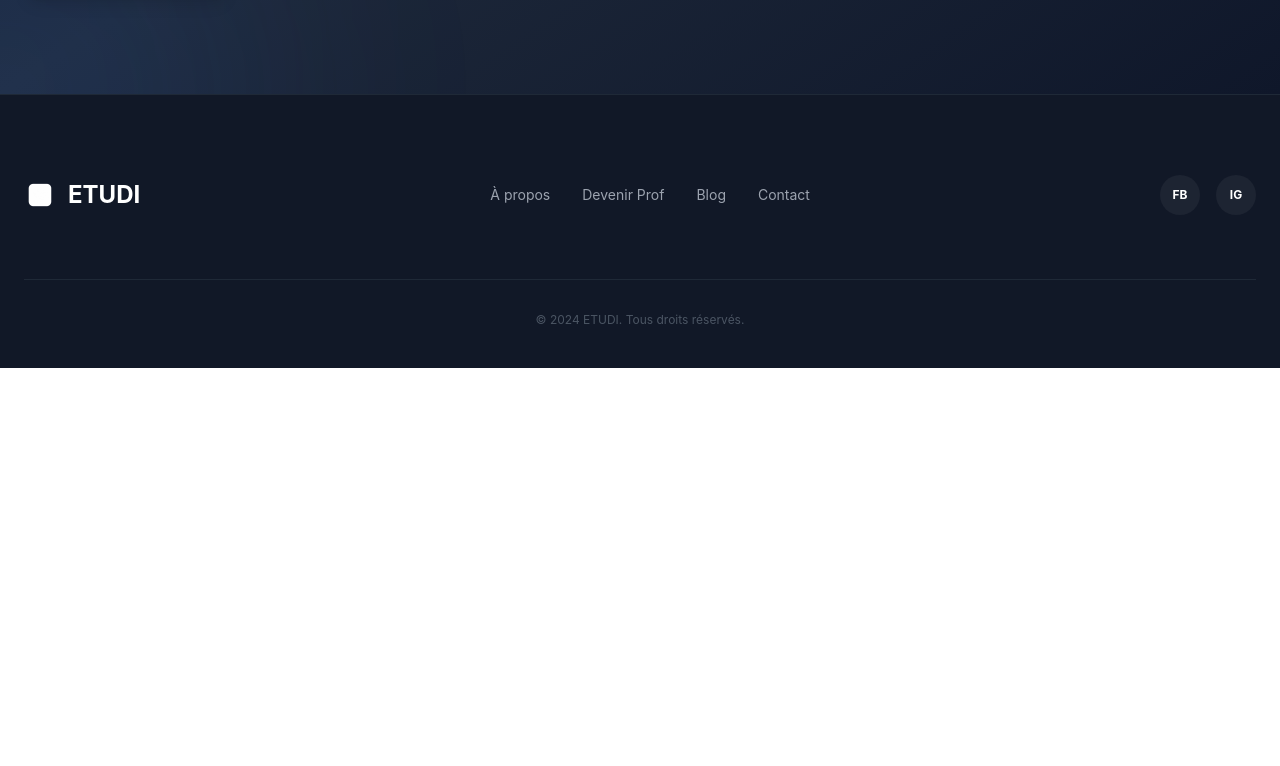
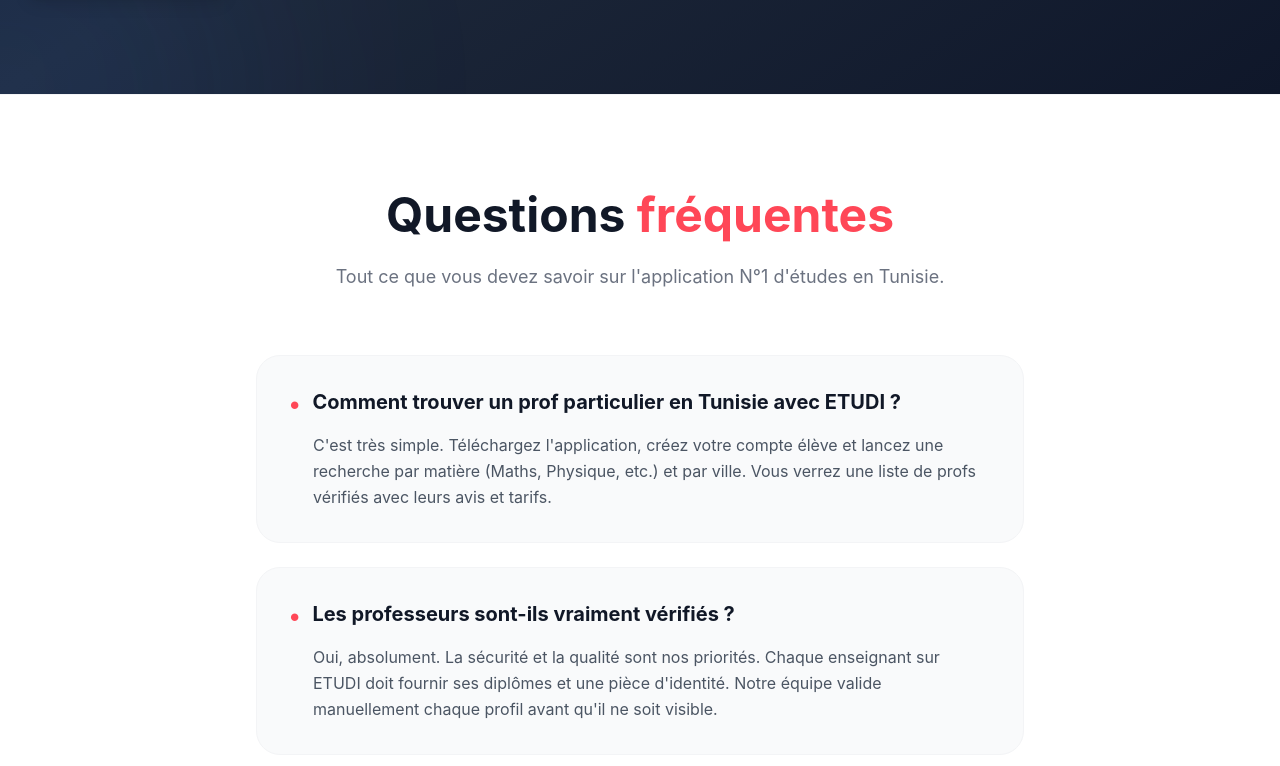
Before and after one commit to Marw1BS/etudi_web, a React (Vite) app: page / in a window 1280 px wide. Shown: the part 8074-8840 px from the top of the page. Before the commit the page ends 8442 px from the top, so only its background shows below. Built offline with nearby package versions, Linux system fonts and the light colour scheme.

Commit message:
feat: Add visible FAQ and hidden SEO article + Fix favicon

```diff
--- a/index.html
+++ b/index.html
@@ -3,7 +3,7 @@
 
 <head>
     <meta charset="UTF-8">
-    <link rel="icon" type="image/x-icon" href="/images/logo_etudi.webp">
+    <link rel="icon" type="image/webp" href="/images/logo_etudi.webp">
     <meta name="viewport" content="width=device-width, initial-scale=1.0">
     <title>ETUDI - L'App N°1 pour tes Études en Tunisie | Télécharger</title>
     <meta name="description"
@@ -57,11 +57,52 @@
         <div style="opacity: 0; position: absolute; pointer-events: none; z-index: -1;">
             <h1>ETUDI - Trouver un Prof particulier en Tunisie</h1>
             <h2>L'application N°1 pour réussir vos études</h2>
-            <p>
-                Téléchargez ETUDI, l'app de référence en Tunisie pour le soutien scolaire.
-                Trouvez facilement un enseignant certifié, suivez vos cours et améliorez vos notes.
-                Disponible sur iOS et Android.
-            </p>
+            <div vocab="https://schema.org/" typeof="Article">
+                <p>
+                    <strong>ETUDI</strong> est la première application mobile dédiée au <strong>soutien scolaire en
+                        Tunisie</strong>.
+                    Que vous soyez élève au lycée, collégien ou étudiant, notre plateforme connecte instantanément les
+                    apprenants
+                    avec des <strong>professeurs particuliers vérifiés</strong> dans toutes les matières :
+                    Mathématiques, Physique,
+                    Français, Anglais, Arabe, Informatique et bien plus encore.
+                </p>
+                <h3>Pourquoi choisir ETUDI pour vos cours particuliers ?</h3>
+                <p>
+                    Trouver un enseignant qualifié à Tunis, Sousse, Sfax ou n'importe où en Tunisie est souvent un
+                    parcours du combattant.
+                    Avec l'app <strong>ETUDI</strong>, fini le bouche-à-oreille incertain. Nous centralisons les
+                    meilleurs profils
+                    pédagogiques. Chaque <strong>prof</strong> est validé par notre équipe (vérification des diplômes et
+                    identité)
+                    pour garantir l'excellence académique.
+                </p>
+                <h3>Fonctionnalités clés pour votre réussite</h3>
+                <ul>
+                    <li><strong>Recherche géolocalisée</strong> : Trouvez un prof près de chez vous en quelques clics.
+                    </li>
+                    <li><strong>Messagerie sécurisée</strong> : Discutez, posez vos questions et planifiez vos séances
+                        directement dans l'app.</li>
+                    <li><strong>Suivi des notes</strong> : Un tableau de bord pour visualiser votre progression
+                        trimestre par trimestre.</li>
+                    <li><strong>Gestion de planning</strong> : Votre emploi du temps scolaire et vos cours particuliers
+                        au même endroit.</li>
+                </ul>
+                <h3>Préparez votre Bac Tunisie avec efficacité</h3>
+                <p>
+                    L'examen du <strong>Baccalauréat en Tunisie</strong> est une étape cruciale. Nos enseignants sont
+                    spécialisés
+                    dans la préparation aux examens nationaux (Bac, Neuvième). Grâce à un suivi personnalisé, boostez
+                    vos moyennes
+                    et assurez votre orientation universitaire. Télécharger ETUDI, c'est s'offrir un coach scolaire de
+                    poche disponible 24h/7j.
+                </p>
+                <p>
+                    Rejoignez des milliers d'élèves tunisiens qui ont déjà amélioré leurs résultats. L'éducation change,
+                    vos méthodes d'apprentissage aussi. <strong>Téléchargez l'application</strong> dès maintenant sur
+                    Android et iOS.
+                </p>
+            </div>
         </div>
     </div>
     <script type="module" src="/src/main.jsx"></script>
--- a/src/pages/Home/index.jsx
+++ b/src/pages/Home/index.jsx
@@ -582,6 +582,51 @@ function Home() {
         </div>
       </section>
 
+      {/* FAQ Section - SEO Content Expansion */}
+      <section className="py-24 bg-white border-t border-gray-100">
+        <div className="container mx-auto px-6">
+          <div className="text-center mb-16">
+            <h2 className="text-3xl md:text-5xl font-bold text-gray-900 mb-6">
+              Questions <span className="text-primary">fréquentes</span>
+            </h2>
+            <p className="text-gray-500 max-w-2xl mx-auto text-lg">
+              Tout ce que vous devez savoir sur l'application N°1 d'études en Tunisie.
+            </p>
+          </div>
+
+          <div className="max-w-3xl mx-auto space-y-6">
+            {[
+              {
+                q: "Comment trouver un prof particulier en Tunisie avec ETUDI ?",
+                a: "C'est très simple. Téléchargez l'application, créez votre compte élève et lancez une recherche par matière (Maths, Physique, etc.) et par ville. Vous verrez une liste de profs vérifiés avec leurs avis et tarifs."
+              },
+              {
+                q: "Les professeurs sont-ils vraiment vérifiés ?",
+                a: "Oui, absolument. La sécurité et la qualité sont nos priorités. Chaque enseignant sur ETUDI doit fournir ses diplômes et une pièce d'identité. Notre équipe valide manuellement chaque profil avant qu'il ne soit visible."
+              },
+              {
+                q: "L'application est-elle gratuite ?",
+                a: "Le téléchargement de l'app est 100% gratuit sur l'App Store et Google Play. La mise en relation est également gratuite. Vous ne payez que les cours que vous réservez directement avec le prof."
+              },
+              {
+                q: "Puis-je préparer mon Bac avec ETUDI ?",
+                a: "Tout à fait ! Nous avons des centaines de profs spécialisés dans la préparation aux examens nationaux (Bac, Neuvième, Concours). Vous pouvez même filtrer pour trouver des experts du Bac Tunisien."
+              }
+            ].map((faq, i) => (
+              <div key={i} className="bg-gray-50 rounded-3xl p-8 hover:bg-white hover:shadow-lg transition-all border border-gray-100">
+                <h3 className="text-xl font-bold text-gray-900 mb-3 flex items-start">
+                  <span className="text-primary mr-3 text-2xl">•</span>
+                  {faq.q}
+                </h3>
+                <p className="text-gray-600 leading-relaxed pl-6">
+                  {faq.a}
+                </p>
+              </div>
+            ))}
+          </div>
+        </div>
+      </section>
+
       {/* Footer - Minimalist */}
       <footer className="bg-gray-900 text-white pt-20 pb-10 border-t border-gray-800">
         <div className="container mx-auto px-6">
```
